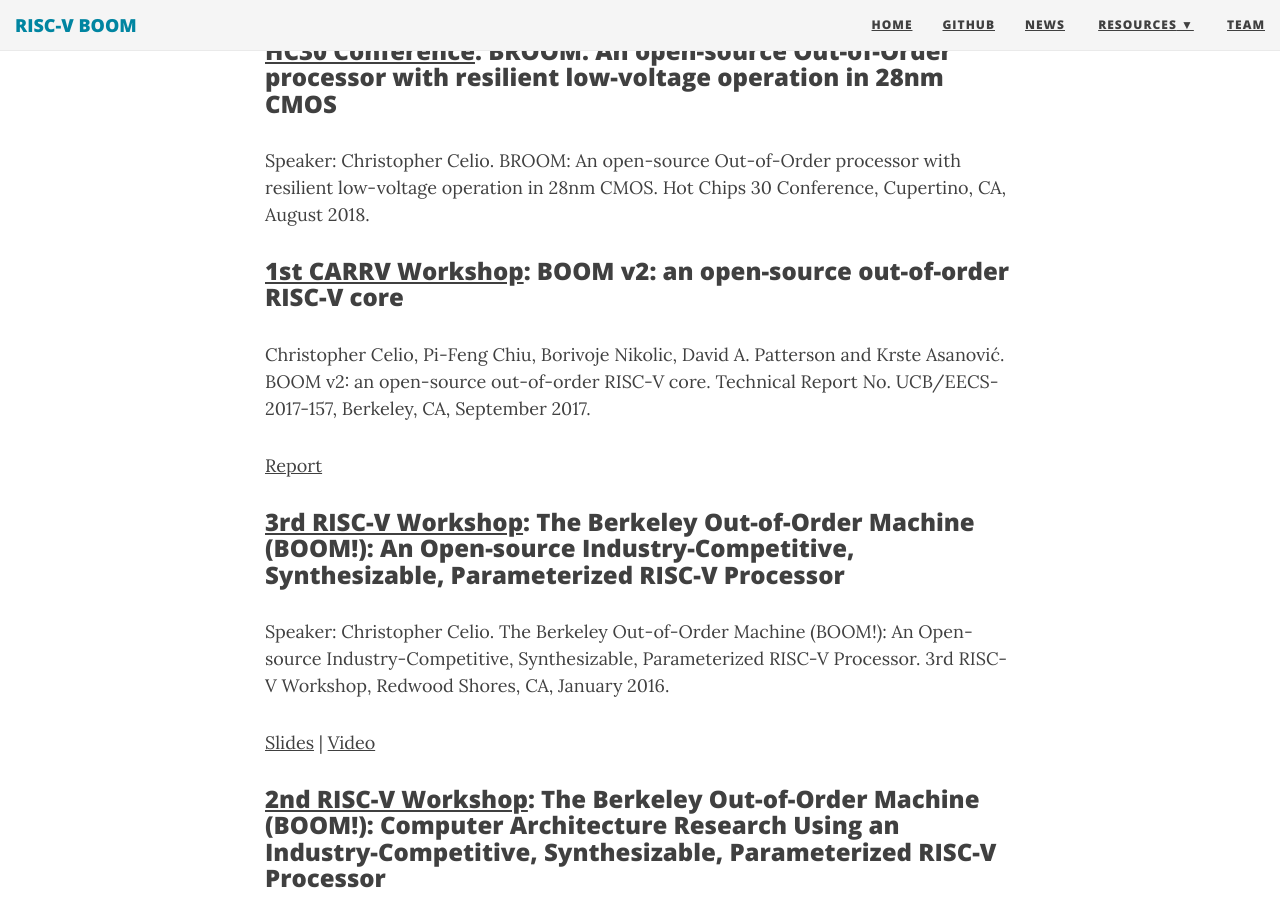
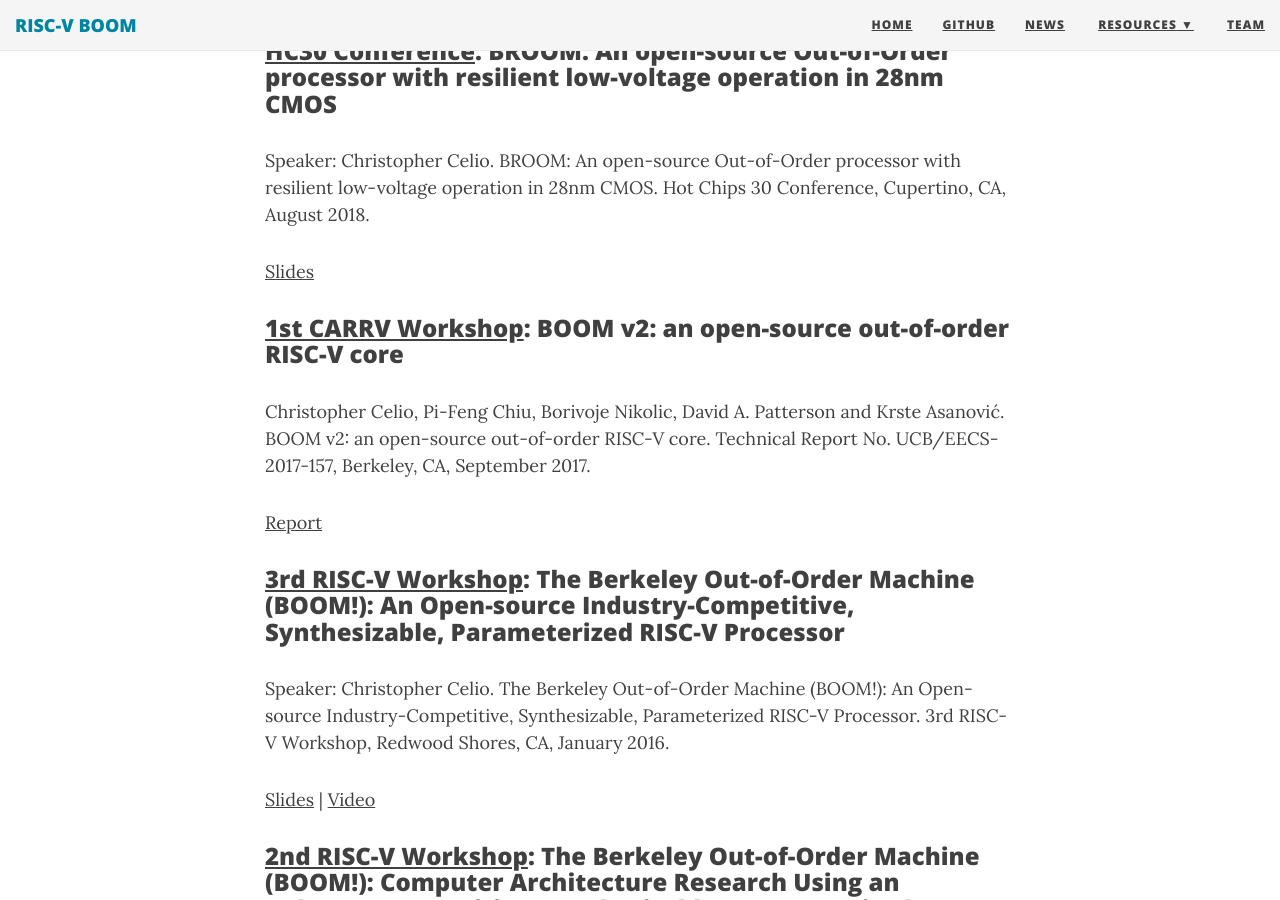
Before and after one commit to riscv-boom/riscv-boom.github.io, a Jekyll site: the page built from publications.md, in a window 1280 px wide and 900 px high, scrolled down 587 px. Built offline with Jekyll 4.4.1, drawn with Linux system fonts in a browser that asks for light colours; nearby versions of some CDN libraries.

Commit message:
Added BROOM slides

```diff
--- a/publications.md
+++ b/publications.md
@@ -16,6 +16,8 @@ Technical Report No. UCB/EECS-2015-167, Berkeley, CA, June 2015.
 ### [HC30 Conference](http://www.hotchips.org/archives/2010s/hc30/): BROOM: An open-source Out-of-Order processor with resilient low-voltage operation in 28nm CMOS
 Speaker: Christopher Celio. BROOM: An open-source Out-of-Order processor with resilient low-voltage operation in 28nm CMOS.
 Hot Chips 30 Conference, Cupertino, CA, August 2018.
+
+[Slides](docs/HC30.Berkeley.Celio-Chiu.final.pdf)
 
 ### [1st CARRV Workshop](https://carrv.github.io/2017/): BOOM v2: an open-source out-of-order RISC-V core
 Christopher Celio, Pi-Feng Chiu, Borivoje Nikolic, David A. Patterson and Krste Asanović. BOOM v2: an open-source out-of-order RISC-V core.
```
Also changed, not shown: 2 other files.
